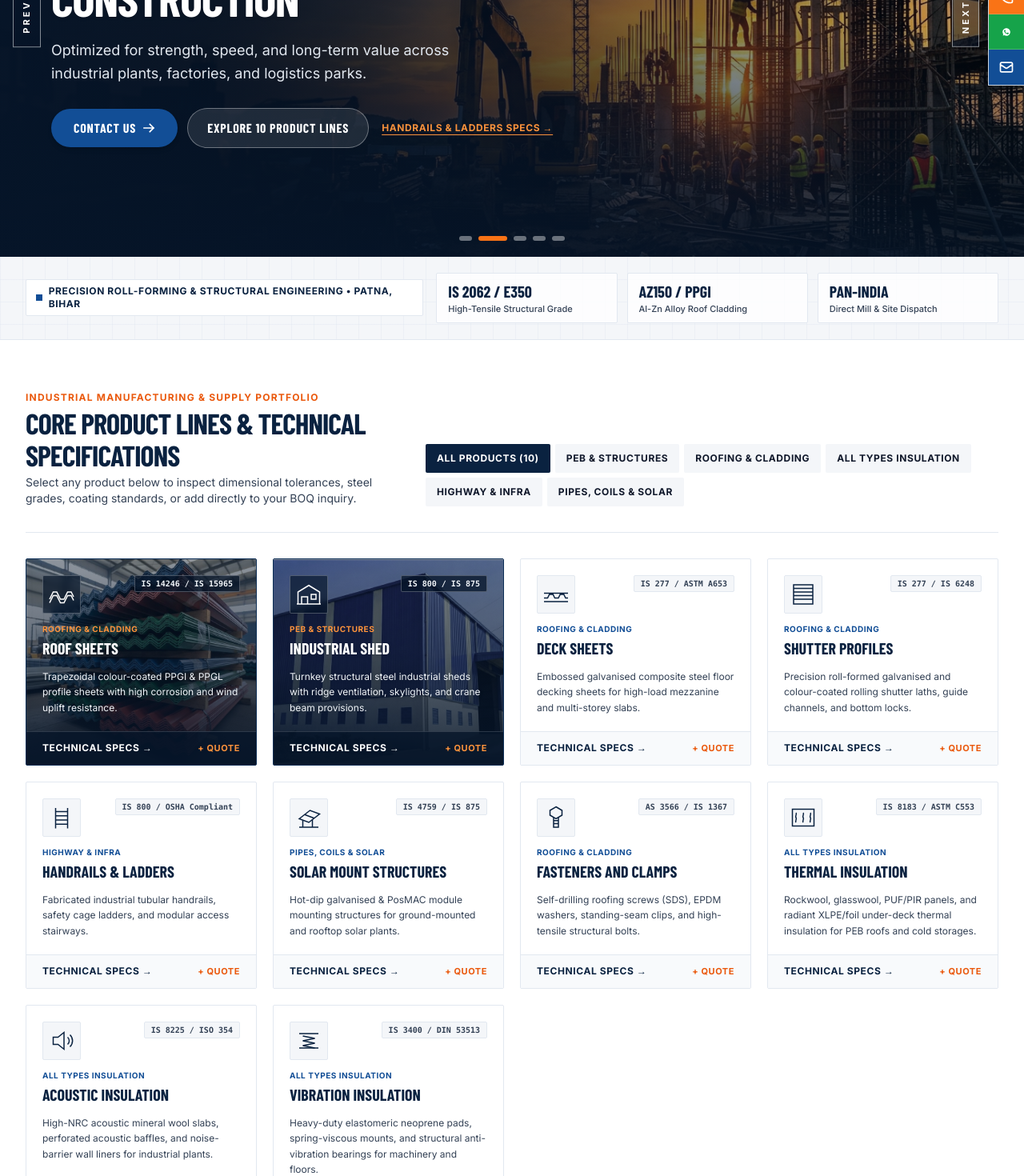
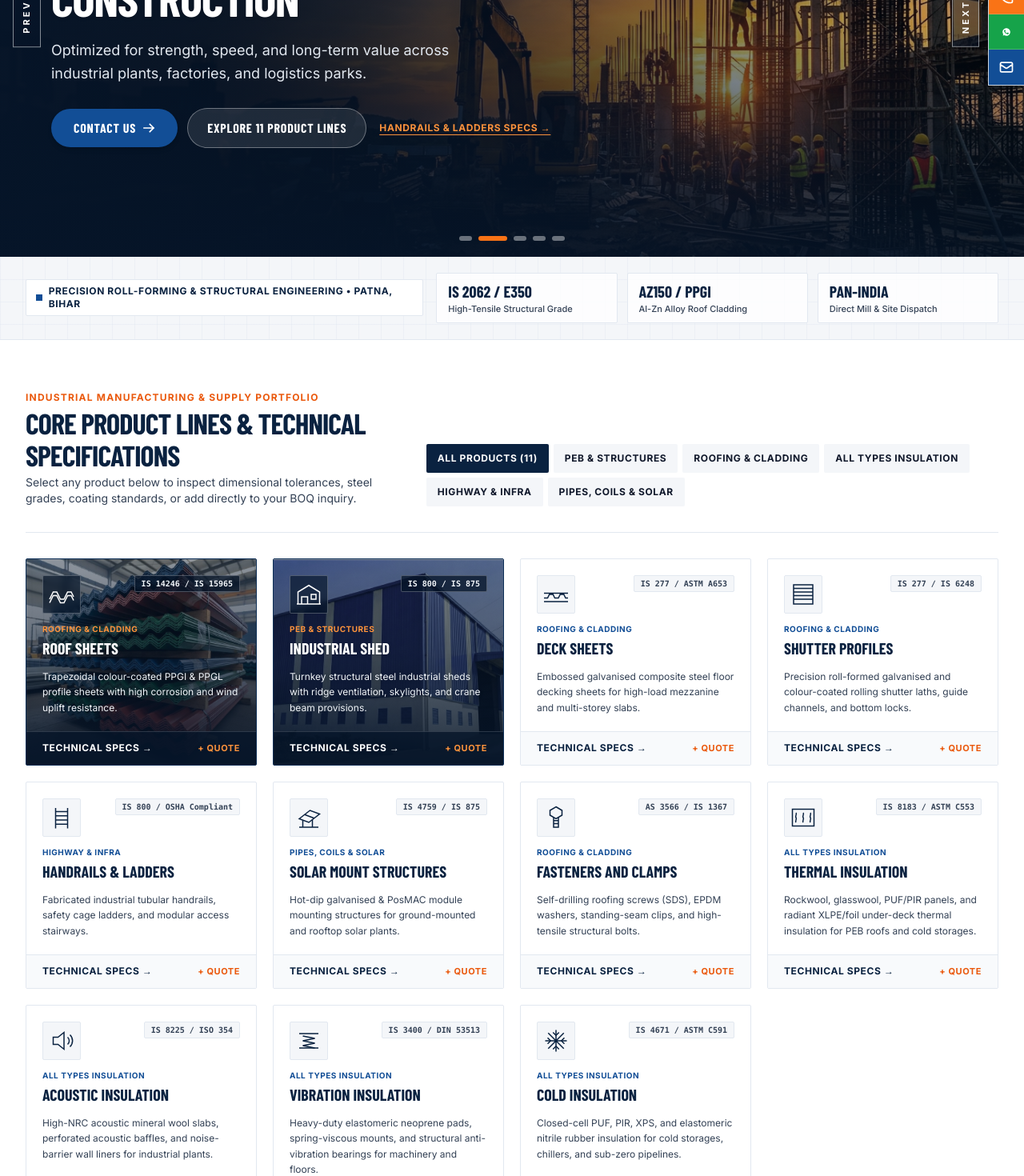
Before and after one commit to nngandhi96/RooftronInfra, a Next.js app: page / in a window 1280 px wide. Shown: the part 360-1830 px from the top of the page at 80% size. Built offline with nearby package versions, Linux system fonts and the light colour scheme; a web font is replaced by a local one.

Commit message:
feat: add Cold Insulation under All Types Insulation category

```diff
--- a/src/components/HeroSection.tsx
+++ b/src/components/HeroSection.tsx
@@ -142,7 +142,7 @@ export function HeroSection({ onSelectProduct }: HeroSectionProps) {
                 href="#products"
                 className="bg-white/10 hover:bg-white/20 border border-white/35 text-white font-display font-bold uppercase tracking-wider text-sm sm:text-base px-6 py-3 rounded-full transition-colors"
               >
-                Explore 10 Product Lines
+                Explore 11 Product Lines
               </a>
 
               <button
--- a/src/components/icons/ProductIcon.tsx
+++ b/src/components/icons/ProductIcon.tsx
@@ -82,6 +82,12 @@ const ICON_MAP: Record<string, ReactNode> = {
       <path d="M14 16l20 4-20 4 20 4-20 4 20 4" />
     </>
   ),
+  "cold-insulation": (
+    <>
+      <path d="M24 6v36M6 24h36M11 11l26 26M37 11L11 37" />
+      <path d="M19 10l5 5 5-5M19 38l5-5 5 5M10 19l5 5-5 5M38 19l-5 5 5 5" />
+    </>
+  ),
 };
 
 export function ProductIcon({
--- a/src/data/company.ts
+++ b/src/data/company.ts
@@ -78,4 +78,5 @@ export const FOOTER_INFRA_LINKS = [
   { productId: "thermal-insulation", label: "Thermal Insulation" },
   { productId: "sound-insulation", label: "Acoustic Insulation" },
   { productId: "vibration-insulation", label: "Vibration Insulation" },
+  { productId: "cold-insulation", label: "Cold Insulation" },
 ] as const;
--- a/src/data/products.ts
+++ b/src/data/products.ts
@@ -5,7 +5,7 @@ import type {
 } from "@/types/product";
 
 export const CATEGORY_FILTERS: readonly CategoryFilter[] = [
-  { id: "all", label: "All Products (10)" },
+  { id: "all", label: "All Products (11)" },
   { id: "peb", label: "PEB & Structures" },
   { id: "roofing", label: "Roofing & Cladding" },
   { id: "insulation", label: "All Types Insulation" },
@@ -255,6 +255,35 @@ export const PRODUCTS: readonly Product[] = [
     applications:
       "Heavy CNC Presses, HVAC Chillers, Industrial Blowers, Floating Floors & Bridge Bearings.",
   },
+  {
+    id: "cold-insulation",
+    name: "Cold Insulation",
+    category: "insulation",
+    categoryLabel: "All Types Insulation",
+    isCode: "IS 4671 / ASTM C591",
+    summary:
+      "Closed-cell PUF, PIR, XPS, and elastomeric nitrile rubber insulation for cold storages, chillers, and sub-zero pipelines.",
+    specs: [
+      [
+        "Insulation Media",
+        "PUF / PIR Panels, Extruded Polystyrene (XPS) & Nitrile Rubber",
+      ],
+      [
+        "Operating Temperature",
+        "-40°C to +105°C Sub-Zero & Chilled Water Service",
+      ],
+      [
+        "Thermal Conductivity",
+        "0.020 – 0.028 W/m·K with Closed-Cell Vapour Barrier",
+      ],
+      [
+        "Moisture & Vapour Lock",
+        "Zero Water Absorption (<1%) & Anti-Condensation Seal",
+      ],
+    ],
+    applications:
+      "Cold Storages, Chiller Pipelines, Dairy & Pharma Plants, Reefer Warehouses & HVAC.",
+  },
 ];
 
 export const HERO_SLIDES: readonly HeroSlide[] = [
```
